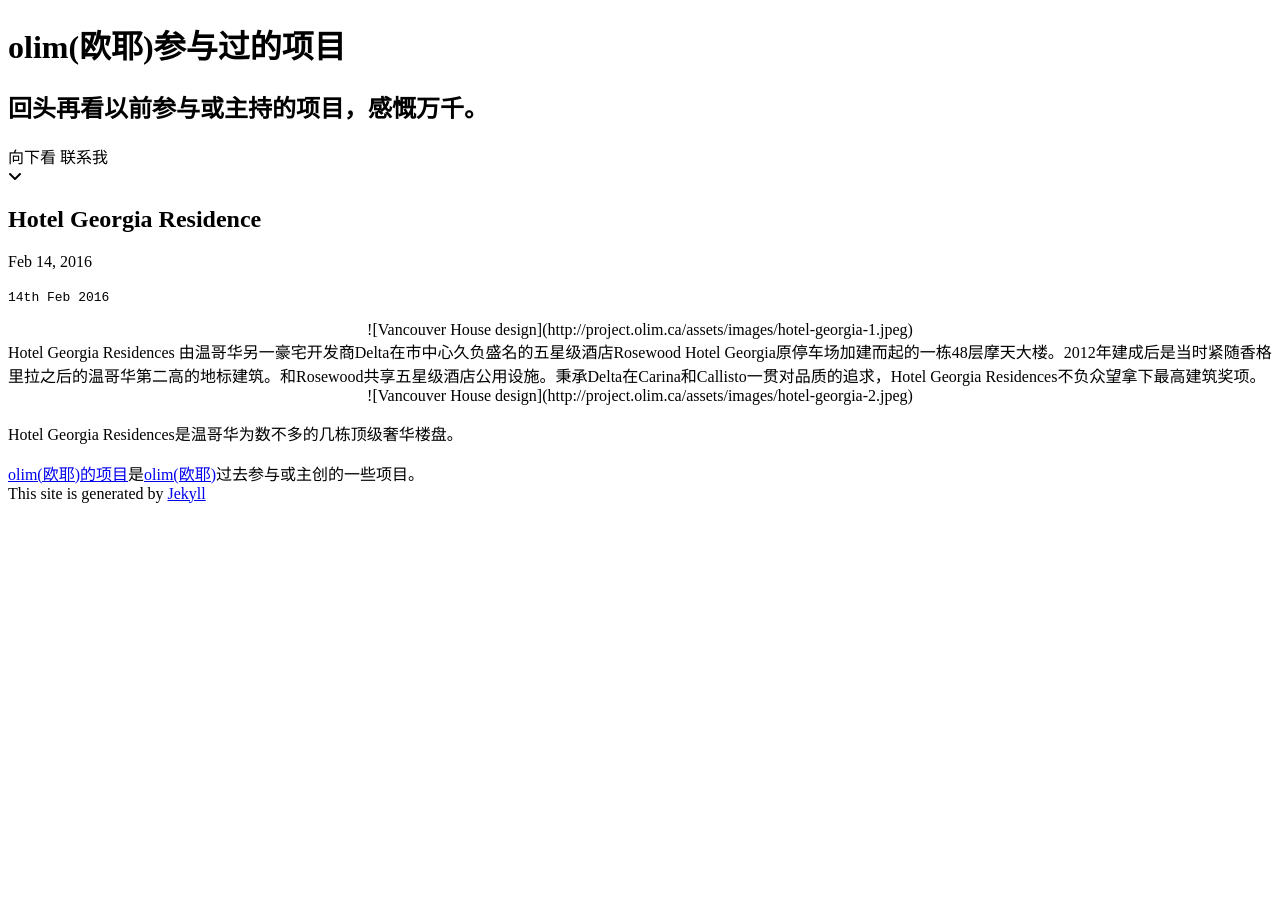
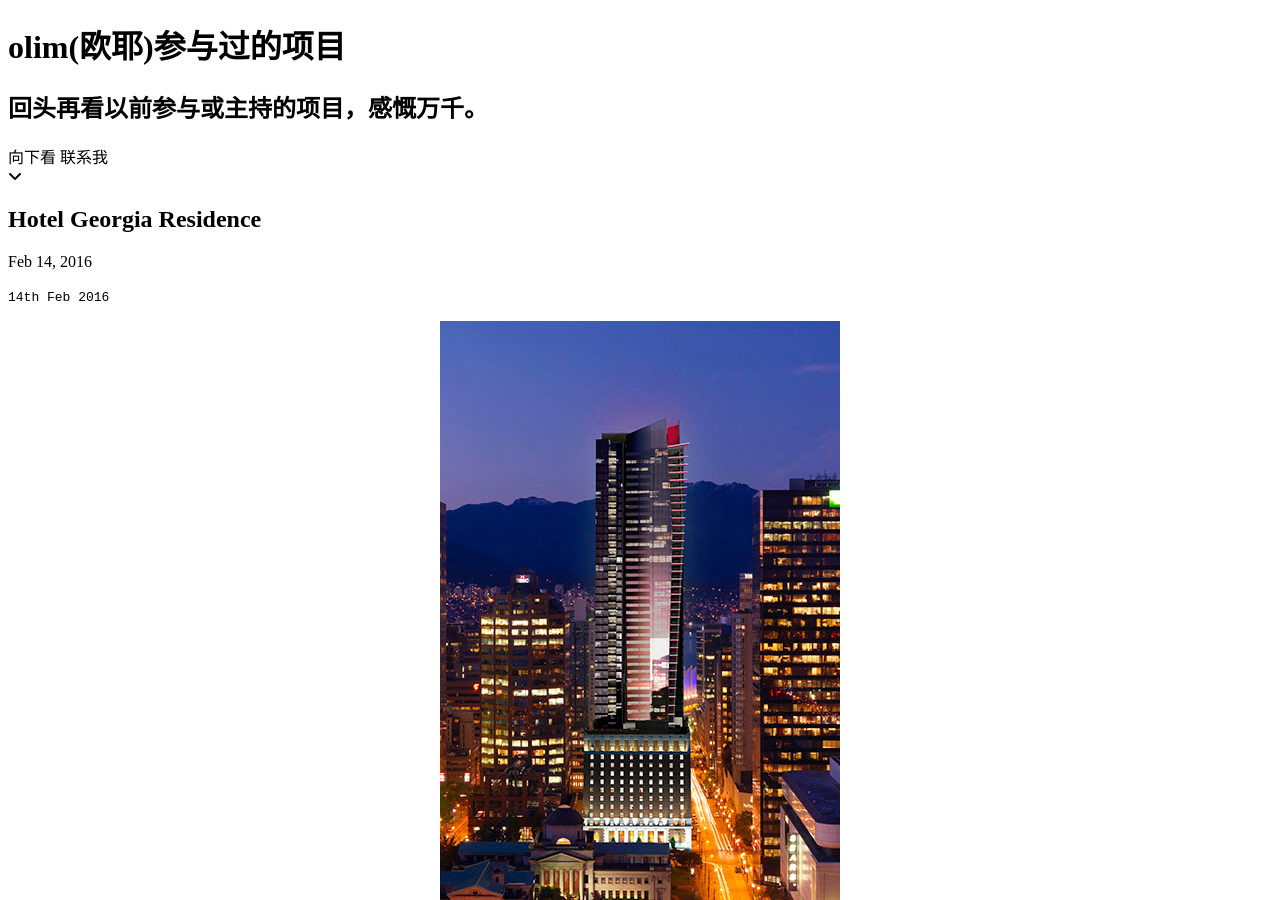
Before and after one commit to olimwei/project, a Jekyll site: the page built from _posts/2016-02-14-hotel-georgia-residence.markdown, in a window 1280 px wide and 900 px high. Built offline with Jekyll 4.4.1, drawn with Linux system fonts in a browser that asks for light colours; nearby versions of some CDN libraries; library files that are not in the unit come from our copies; Markdown is read by kramdown in place of the engine named in the settings; a script that is not in the unit is left out.

Commit message:
Update 2016-02-14-hotel-georgia-residence.markdown

```diff
--- a/_posts/2016-02-14-hotel-georgia-residence.markdown
+++ b/_posts/2016-02-14-hotel-georgia-residence.markdown
@@ -6,7 +6,7 @@
 `14th Feb 2016`
 <center>
 <div>
-  ![Vancouver House design](http://project.olim.ca/assets/images/hotel-georgia-1.jpeg)
+  <img src="http://project.olim.ca/assets/images/hotel-georgia-1.jpeg" alt="Hotel Georgia Residences">
 </div>
 </center>
 
@@ -18,7 +18,7 @@
 
 <center>
 <div>
-  ![Vancouver House design](http://project.olim.ca/assets/images/hotel-georgia-2.jpeg)
+  <img src="http://project.olim.ca/assets/images/hotel-georgia-2.jpeg" alt="Hotel Georgia Residences">
 </div>
 </center>
 
```
